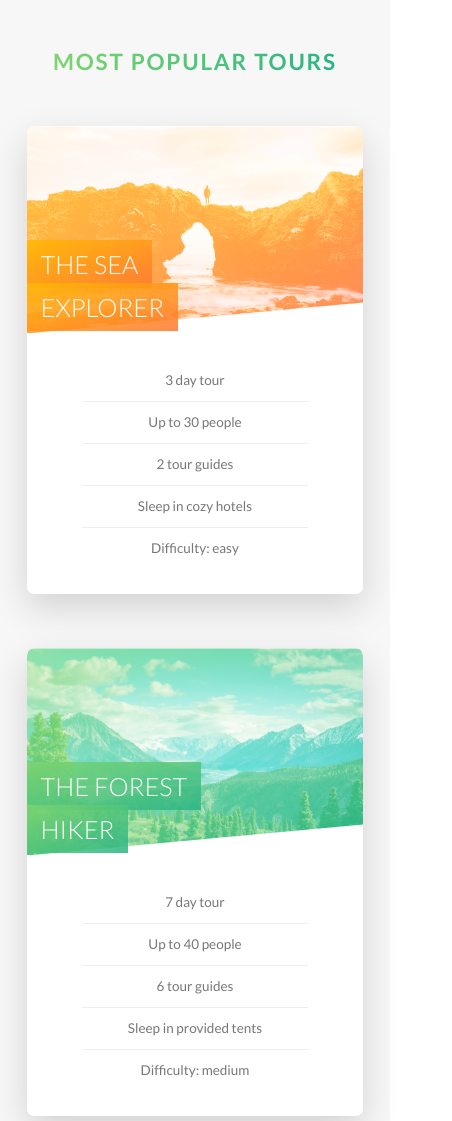
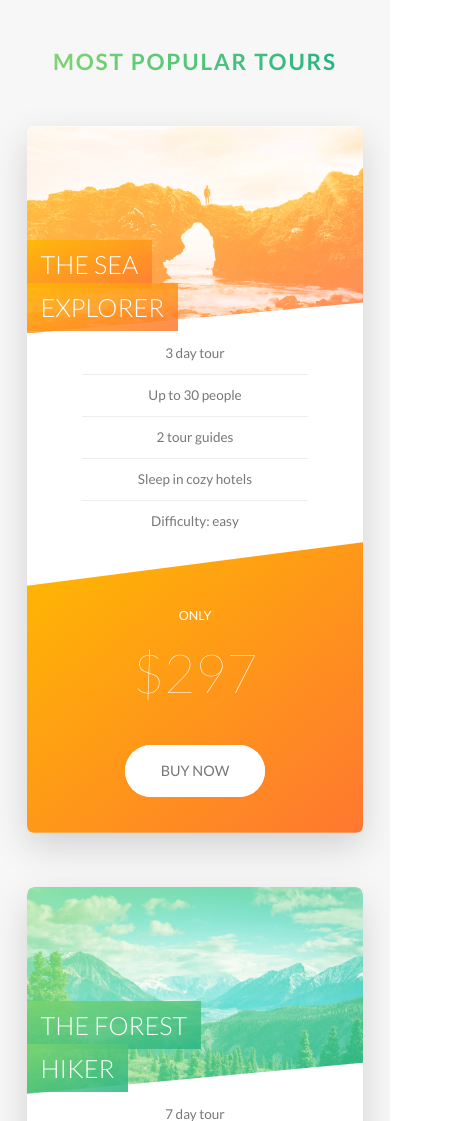
Before and after one commit to rudwolf/sass_practice, a website: page natours/index.html in a window 390 px wide. Shown: the part 2700-3821 px from the top of the page, 452 px wide, since content can reach past the window. Drawn offline with Linux system fonts and the light colour scheme.

Commit message:
Fixing mobile issues on natours

```diff
--- a/natours/sass/components/_cards.scss
+++ b/natours/sass/components/_cards.scss
@@ -141,4 +141,57 @@
     font-size: 6rem;
     font-weight: 100;
   }
+
+  // Tablet Portrait Adaptation
+  @include respond(tab-port) {
+    height: auto;
+    overflow: hidden;
+    border-radius: .8rem;
+    background-color: $color-white;
+    box-shadow: 0 1.5rem 4rem rgba($color-black, .15);
+
+    &__side{
+      height: auto;
+      position: relative;
+      box-shadow: none;
+      border-radius: 0;
+
+      &--back {
+        transform: rotateY(0deg);
+        -webkit-clip-path: polygon(0 15%, 100% 0, 100% 100%, 0 100%);
+        clip-path: polygon(0 15%, 100% 0, 100% 100%, 0 100%);
+      }
+    }
+
+    &:hover &__side--front{
+      transform: rotateY(0);
+    }
+
+    &__details {
+      padding: 0 3rem;
+    }
+
+    &__cta {
+      position: relative;
+      top: 0;
+      left: 0;
+      transform: translate(0);
+      width: 100%;
+      padding: 4rem;
+      padding-top: 7rem;
+    }
+
+    &__price-box {
+      margin-bottom: 3rem;
+    }
+
+    &__price-only {
+      font-size: 1.4rem;
+      text-transform: uppercase;
+    }
+
+    &__price-value {
+      font-size: 6rem;
+    }
+  }
 }
--- a/natours/sass/components/_story.scss
+++ b/natours/sass/components/_story.scss
@@ -8,19 +8,30 @@
   padding-left: 9rem;
   font-size: $default-font-size;
   transform: skewX(-12deg);
-  // TODO: remove skew on mobile
-  /* @include respond(tab-port) {
+  transition: transform .3s ease;
+
+  @include respond(tab-port) {
+    width: 100%;
+    padding: 4rem;
     transform: none;
-  }*/
-  transition: transform .3s ease;
+  }
 
   &:hover {
     transform: skewX(16deg);
     .story__text {
       transform: skewX(-16deg);
+      @include respond(tab-port) {
+        transform: none;
+      }
     }
     .story__shape {
       transform: translateX(-3rem) skewX(-16deg);
+      @include respond(tab-port) {
+        transform: none;
+      }
+    }
+    @include respond(tab-port) {
+      transform: none;
     }
   }
 
@@ -38,6 +49,16 @@
     clip-path: circle(50% at 50% 50%);
     transform: translateX(-3rem) skewX(12deg);
     position: relative;
+    overflow: hidden;
+
+    @include respond(tab-port) {
+      transform: none;
+      margin-right: 1.5rem;
+    }
+    @include respond(phone) {
+      float: none;
+      margin: 0 auto 2rem auto;
+    }
   }
 
   &__img {
@@ -49,6 +70,9 @@
 
   &__text {
     transform: skewX(12deg);
+    @include respond(tab-port) {
+      transform: none;
+    }
   }
 
   &__caption {
```
Also changed, not shown: natours/css/style.css.
